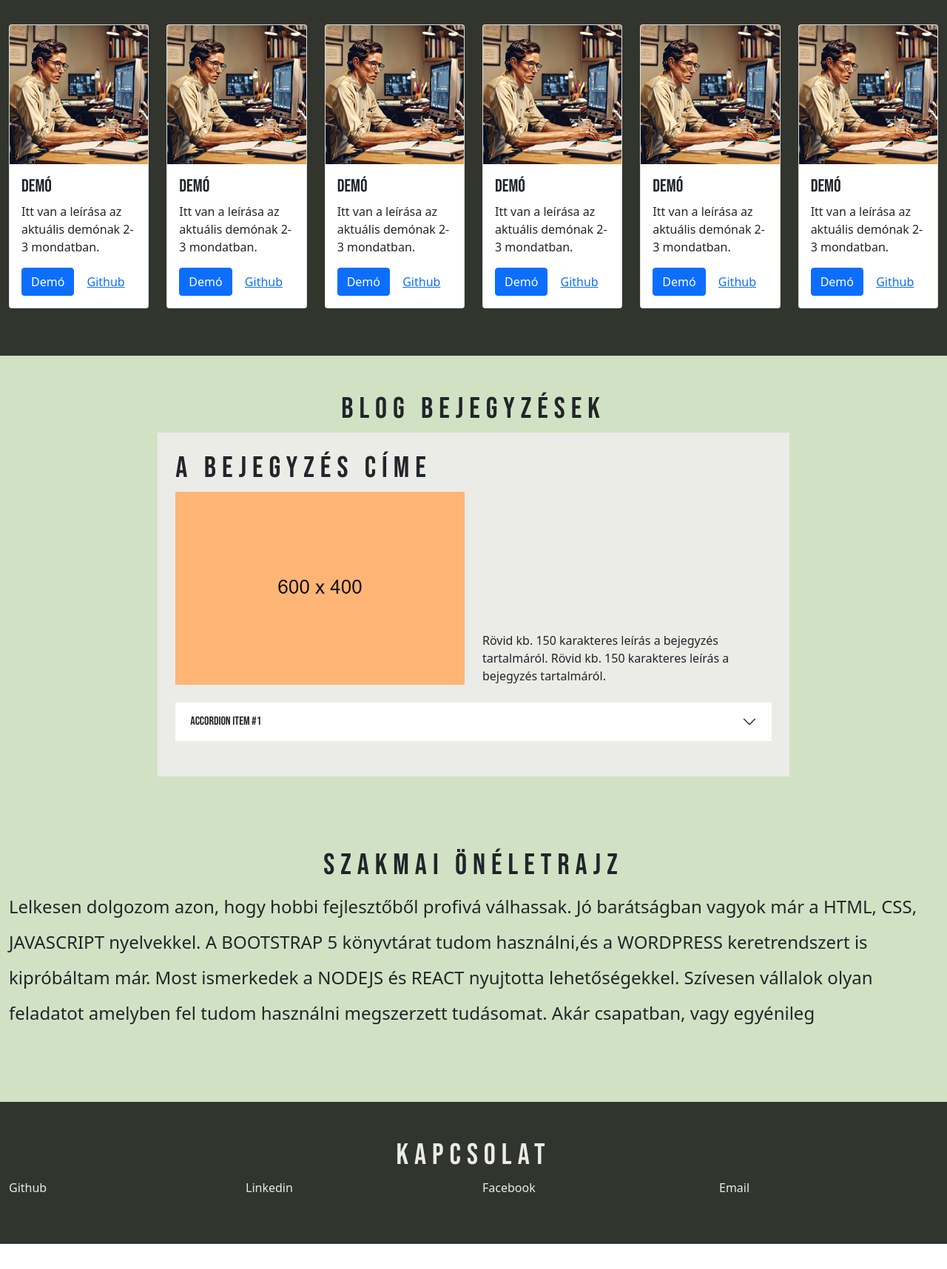
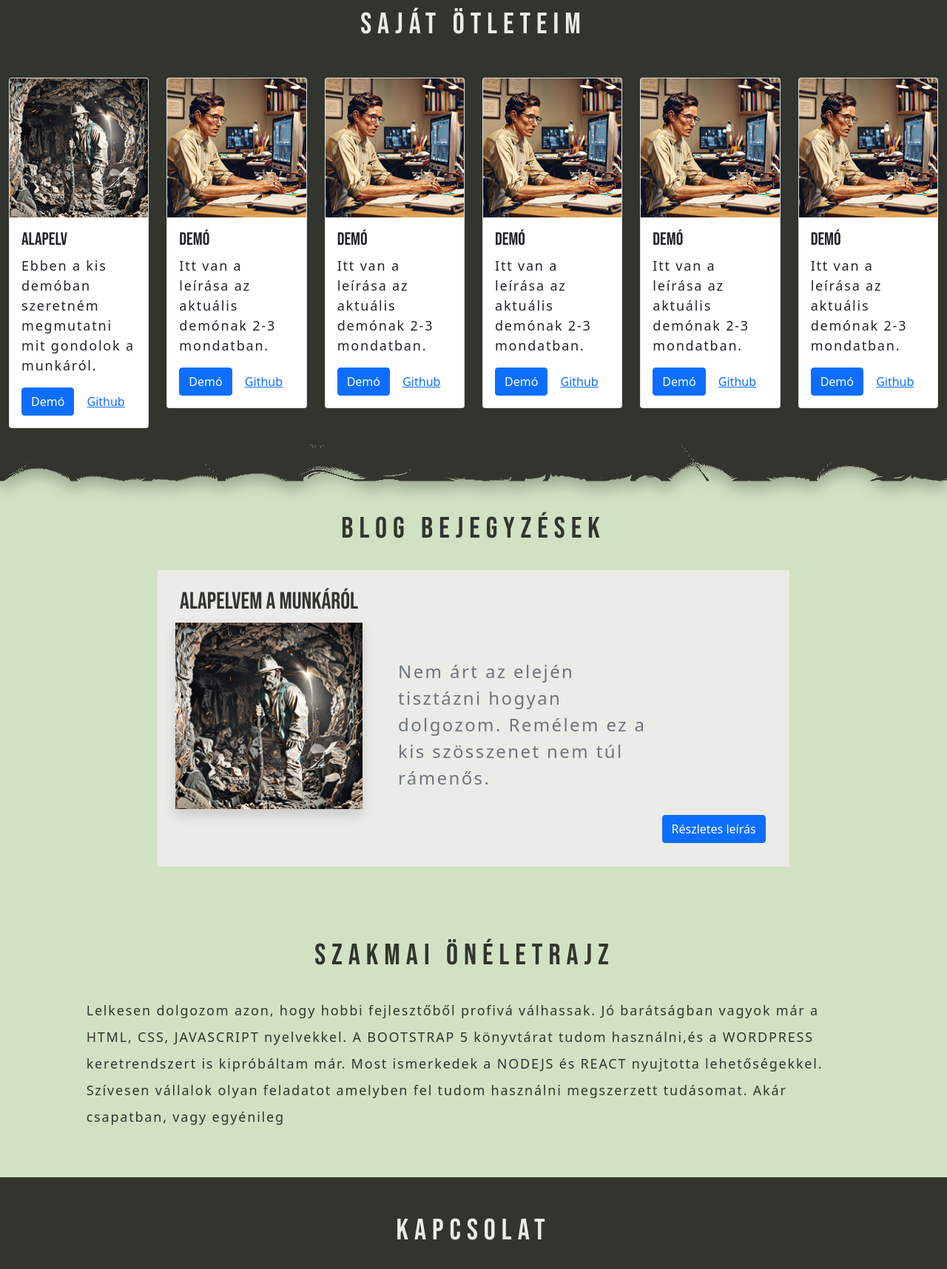
Before and after one commit to Zsolnai-Tamas/Start-page, a plain HTML site: page index.html in a window 1280 px wide. Shown: the part 753-2469 px from the top of the page at 74% size. Before the commit the page ends 2435 px from the top, so only its background shows below. Drawn offline with nearby package versions, Linux system fonts and the light colour scheme; a web font is replaced by a local one.

Commit message:
New files and a lot of changes

```diff
--- a/index.html
+++ b/index.html
@@ -18,6 +18,8 @@
     <link href="https://fonts.googleapis.com/css2?family=Bebas+Neue&family=Jaini&display=swap" rel="stylesheet">
 <!--Bootstrap 5  -->
     <link href="https://cdn.jsdelivr.net/npm/bootstrap@5.0.2/dist/css/bootstrap.min.css" rel="stylesheet" integrity="sha384-EVSTQN3/azprG1Anm3QDgpJLIm9Nao0Yz1ztcQTwFspd3yD65VohhpuuCOmLASjC" crossorigin="anonymous">
+<!-- Bootstrap Icons -->
+    <link rel="stylesheet" href="https://cdn.jsdelivr.net/npm/bootstrap-icons@1.11.3/font/bootstrap-icons.min.css">
 <!-- CSS files-->
     <link href="style.css" rel="stylesheet">
     <link href="CSSReset24.css" rel="stylesheet">
@@ -25,7 +27,7 @@
 </head>
 
 <body>
-    <div class="container-fluid" style="background-color:#D1E2C4;">
+    <div class="container-fluid" style="background-color: var(--color2);">
 <!-- Navbar -->
         <header>
             <nav class="navbar navbar-expand-lg navbar-light bg-light shadow">
@@ -36,9 +38,9 @@
                 </button>
                     <div class="collapse navbar-collapse" id="navbarNavAltMarkup">
                         <div class="navbar-nav mx-auto fw-bold">
-                            <a class="nav-link mx-5" href="#Saját ötleteim">Saját ötleteim</a>
-                            <a class="nav-link mx-5" href="#Blog bejegyzések">Blog bejegyzések</a>
-                            <a class="nav-link mx-5" href="#Szakmai önéletrajz">Szakmai önéletrajz</a>
+                            <a class="nav-link mx-5" href="#Sajat_otleteim">Saját ötleteim</a>
+                            <a class="nav-link mx-5" href="#Blog_bejegyzesek">Blog bejegyzések</a>
+                            <a class="nav-link mx-5" href="#Szakmai_oneletrajz">Szakmai önéletrajz</a>
                             <a class="nav-link mx-5" href="#Kapcsolat">Kapcsolat</a>
                         </div>
                     </div>
@@ -47,40 +49,42 @@
         </header>
         <main>
 <!-- Profile -->
-        <section class="row justify-content-md-center py-5">
-            <div class="col-md-7 text-center shadow p-4 rounded-3" style="background-color:#788a3541; color:#31352E">
+
+        <section class="row justify-content-md-center py-5" id="Profil">
+            <div class="col-md-7 text-center shadow p-4 rounded-3" style="background-color:var(--color11); color:var(--color4)">
                 <h1 class="display-4 fw-bold mb-5">Üdv kedves látogató!</h1>
                 <p class="fs-4 lh-lg mb-5">Tom Puter vagyok, front-end fejlesztést tanulok autodidakta módon.
                     Ezen az oldalon bemutatom mire jutottam eddig. Bízom benne, hogy tetszik amit itt látsz.
                     Kérlek oszd meg velem a véleményed eddigi munkámról!</p>
-                <button type="button" class="btn btn-primary btn-lg shadow mb-5 rounded-pill">Itt lehet nekem üzenni</button>
+               <a href="mailto:tomikacat@gmail.com" target="_blank"><button type="button" class="btn btn-primary btn-lg shadow mb-5 rounded-pill">Itt lehet nekem üzenni </button></a>
             </div>
             <div class="col-md-4">
-                <img src="/pic/Designer.jpeg" class="img img-thumbnail shadow pb-5 mt-4" alt="Egy ember ül a számítógépnél">
+                <img src="pic/Designer.jpeg" class="img img-thumbnail shadow pb-5 mt-4" alt="Egy ember ül a számítógépnél">
             </div>
 
         </section>
 
 <!-- My own ideas -->
-        <section class="row py-5" id="Saját ötleteim" style="background-color: #31352E; color: #EBEBE8;">
-            <h1 class="text-center">Saját ötleteim</h1>
+        <section class="row py-5" id="Sajat_otleteim">
+            <h1 class="text-center pb-4">Saját ötleteim</h1>
             <div class="col-md-2 my-3">
                 <div class="card text-body">
-                    <img src="/pic/generated_image (1).png" class="card-img-top" alt="Ember a számítógépnél" />
+                    <img src="pic/banyasz.png" class="card-img-top" alt="bányász a tárnában csákánnyal" />
                     <div class="card-body">
-                    <h4>Demó</h4>
+                    <h4>Alapelv</h4>
                     <p class="card-text">
-                        Itt van a leírása az aktuális demónak 2-3 mondatban.
+                        Ebben a kis demóban szeretném megmutatni mit gondolok a munkáról.
                     </p>
                         <div>
                             <button class="btn btn-primary" type="button" data-bs-toggle="offcanvas" data-bs-target="#offcanvasTop" aria-controls="offcanvasTop">Demó</button>
                                 <div class="offcanvas offcanvas-top" tabindex="-1" id="offcanvasTop" aria-labelledby="offcanvasTopLabel" style="height: 100vh;">
                                     <div class="offcanvas-header">
-                                        <h4 id="offcanvasTopLabel">Offcanvas fejrész</h4>
+                                        <h4 id="offcanvasTopLabel">Munka Alapelve</h4>
                                         <button type="button" class="btn-close text-reset" data-bs-dismiss="offcanvas" aria-label="Close"></button>
                                     </div>
                                 <div class="offcanvas-body">
-                                    <h2>Itt van az Offcanvas lényege.</h2>
+                                    <iframe src="../alapelv/index.html" width="100%" height="100%" frameborder="2"></iframe>
+                                    <a href="#Kapcsolat"><button class="btn btn-primary" type="button" data-bs-dismiss="offcanvas" >Leírás</button></a>
                                 </div>
                                 </div>
                             <button class="btn btn-link" type="button">Github</button>
@@ -217,55 +221,57 @@
         </section>
 
 <!-- Blog -->
-        <section class="row py-5" id="Blog bejegyzések">
-            <h1 class="text-center">Blog bejegyzések</h1>
-            <div class="container col-md-8 p-4" style="background-color: #EBEBE8;">
+        <section class="row py-5" id="Blog_bejegyzesek">
+            <h1 class="text-center pb-4">Blog bejegyzések</h1>
+            <div class="container col-md-8 p-4" style="background-color: var(--color3);">
                 <div class="row">
-                    <div class="col-md-6">
-                        <h1> A bejegyzés címe</h1>
-                        <img src="/pic/placeholder600x400.png" alt="600x400 téglalap">
+                    <div class="col-md-4 text-center">
+                        <h2 id="Alapelv_leiras"> Alapelvem a munkáról</h2>
+                        <img class="shadow" src="pic/banyasz.png" alt="bányász a tárnában egy csákánnyal" width="300px">
                     </div>
-                    <div class="col-md-6" style="position: relative;">
-                        <div style="position: absolute; bottom: 0;">Rövid kb. 150 karakteres leírás a bejegyzés tartalmáról.
-                            Rövid kb. 150 karakteres leírás a bejegyzés tartalmáról.</div>
+                    <div class="col-md-6" style="transform: rotate(180deg);">
+                        <p class="m-4 fs-4 text-muted" style="transform: rotate(180deg);">Nem árt az elején tisztázni hogyan dolgozom. Remélem ez a kis
+                            szösszenet nem túl rámenős.
+                        </p>
                     </div>
+                    <div class="clearfix">
+                        <a class="btn btn-primary float-end m-2" data-bs-toggle="collapse" href="#textarea" role="button" aria-expanded="false" aria-controls="textarea">
+                          Részletes leírás
+                        </a>
                     </div>
-                <div class="row">
-                    <div class="accordion accordion-flush my-4" id="accordionFlushExample">
-                        <div class="accordion-item">
-                          <h2 class="accordion-header" id="flush-headingOne">
-                            <button class="accordion-button collapsed" type="button" data-bs-toggle="collapse" data-bs-target="#flush-collapseOne" aria-expanded="false" aria-controls="flush-collapseOne">
-                              Accordion Item #1
-                            </button>
-                          </h2>
-                          <div id="flush-collapseOne" class="accordion-collapse collapse" aria-labelledby="flush-headingOne" data-bs-parent="#accordionFlushExample">
-                            <div class="accordion-body">Placeholder content for this accordion, which is intended to demonstrate the <code>.accordion-flush</code> class. This is the first item's accordion body.</div>
-                          </div>
-                        </div>
+                        <div class="collapse" id="textarea">
+                            <p class="m-4">
+                            Ezt a "poént" pár hónapja hallottam, és rögtön nagyon megtetszett nekem. Úgy döntöttem megosztom mindenkivel akivel
+                            csak tudom.
+                            </p>
                         </div>
                 </div>
             </div> <!-- End of blog container -->
         </section>
 <!-- Professional introduction -->
-        <section class="row py-5" id="Szakmai önéletrajz">
-            <h1 class="text-center">Szakmai önéletrajz</h1>
-            <p class="fs-4 lh-lg mb-5">Lelkesen dolgozom azon, hogy hobbi fejlesztőből profivá válhassak.
+        <section class="row py-5" id="Szakmai_oneletrajz">
+            <div class="row justify-content-center">
+                <h1 class="text-center pb-4">Szakmai önéletrajz</h1>
+                <p class="col-md-10 lh-lg">Lelkesen dolgozom azon, hogy hobbi fejlesztőből profivá válhassak.
                     Jó barátságban vagyok már a HTML, CSS, JAVASCRIPT nyelvekkel.
                     A BOOTSTRAP 5 könyvtárat tudom használni,és a WORDPRESS keretrendszert is kipróbáltam már.
                     Most ismerkedek a NODEJS és REACT nyujtotta lehetőségekkel.
                     Szívesen vállalok olyan feladatot amelyben fel tudom használni megszerzett tudásomat.
                     Akár csapatban, vagy egyénileg</p>
+            </div>
         </section>
     </main>
 <!-- Contact -->
-    <footer class="row py-5" id="Kapcsolat" style="background-color: #31352E; color: #EBEBE8;">
-        <h1 class="text-center">Kapcsolat</h1>
-        <p class="col-md-3">Github</p>
-        <p class="col-md-3">Linkedin</p>
-        <p class="col-md-3">Facebook</p>
-        <p class="col-md-3">Email</p>
+    <footer class="row py-5 text-center" id="Kapcsolat" style="background-color: var(--color4); color:var(--color3); background-image: url(#displacementFilter); ">
+        <h1 class="pb-4">Kapcsolat</h1>
+        <p class="col-md-3"> <i class="bi bi-github"></i><br> Github</p>
+        <p class="col-md-3"> <i class="bi bi-linkedin"></i><br> Linkedin</p>
+        <p class="col-md-3"> <i class="bi bi-facebook"></i><br> Facebook</p>
+        <p class="col-md-3"> <i class="bi bi-envelope-fill"></i><br> Email</p>
+        <small class="text-muted">Ezt az oldalt <a class="link-secondary" href="#">Tom Puter.hu</a> készítette a <a class="link-secondary" href="https://getbootstrap.com/" target="_blank">Bootstrap 5</a> kereternszer felhasználásával 2024-ben.</small>
     </footer>
     </div><!-- End of the side -->
+
 
 <!-- Bootstrap 5 script -->
     <script src="https://cdn.jsdelivr.net/npm/bootstrap@5.0.2/dist/js/bootstrap.bundle.min.js" integrity="sha384-MrcW6ZMFYlzcLA8Nl+NtUVF0sA7MsXsP1UyJoMp4YLEuNSfAP+JcXn/tWtIaxVXM" crossorigin="anonymous"></script>
--- a/style.css
+++ b/style.css
@@ -1,52 +1,22 @@
-/* body {
-    background: linear-gradient(220.55deg, #565656 0%, #181818 100%) no-repeat;
-}
-
-header, main, footer {
-    background-color: antiquewhite;
-    box-shadow: 0px 0px 100px rgba(208, 24, 24, 1) inset;
-    padding: 10px;
-}
-
-header{
-    display: flex;
-    align-items: baseline;
-}
-
-header p {
-    font-family: "Orbitron", sans-serif;
-    font-size: x-large;
-    font-weight: 800;
-    font-style: normal;
-}
-
-header p span {
-    font-size: small;
-}
-
-main p   {
-    font-family:  "Play", sans-serif;
-    font-weight: 400;
-    font-style: normal;
+ :root {
+  --color1: #778A35;
+  --color11:#788a3541;
+  --color2: #D1E2C4;
+  --color3: #EBEBE8;
+  --color4: #31352E;
   }
 
-footer{
-    background-color: rgba(160, 148, 95, 0.648);
-    color: antiquewhite;
-}
-
-
- #778A35
- #D1E2C4
- #EBEBE8
- #31352E*/
- .bebas-neue-regular, h1, h2, h3, h4, span, a {
+ * p {
+  font-size: large;
+  letter-spacing: .1em;
+ }
+ .bebas-neue-regular, h1, h2, h3, h4, span {
     font-family: "Bebas Neue", sans-serif;
     font-weight: 400;
     font-style: normal;
   }
 
-  .jaini-regular, p {
+  .jaini-regular, p, a {
     font-family: "Jaini", system-ui;
     font-weight: 400;
     font-style: normal;
@@ -54,4 +24,27 @@ footer{
 
   h1 {
     letter-spacing: .2em;
+    z-index: 1;
   }
+  #Blog_bejegyzesek, #Szakmai_oneletrajz {
+    color: var(--color4);
+  }
+
+  i {
+    font-size: 2em;
+  }
+
+  #Sajat_otleteim::before {
+    content: "";
+    position: absolute;
+    width: 100%;
+    height: 110%;
+    background-image: url("pic/filter1.svg");
+    transform: translateY(-60px);
+    filter: drop-shadow(0px 10px 10px #31352e57);
+  }
+
+  #Sajat_otleteim {
+    position: relative;
+    color: var(--color3);
+  }
```
Also changed, not shown: pic/banyasz.png (added), pic/filter1.svg (added), pic/subtle-prism.svg (added). Lines whose indentation alone changed are shown as unchanged.
